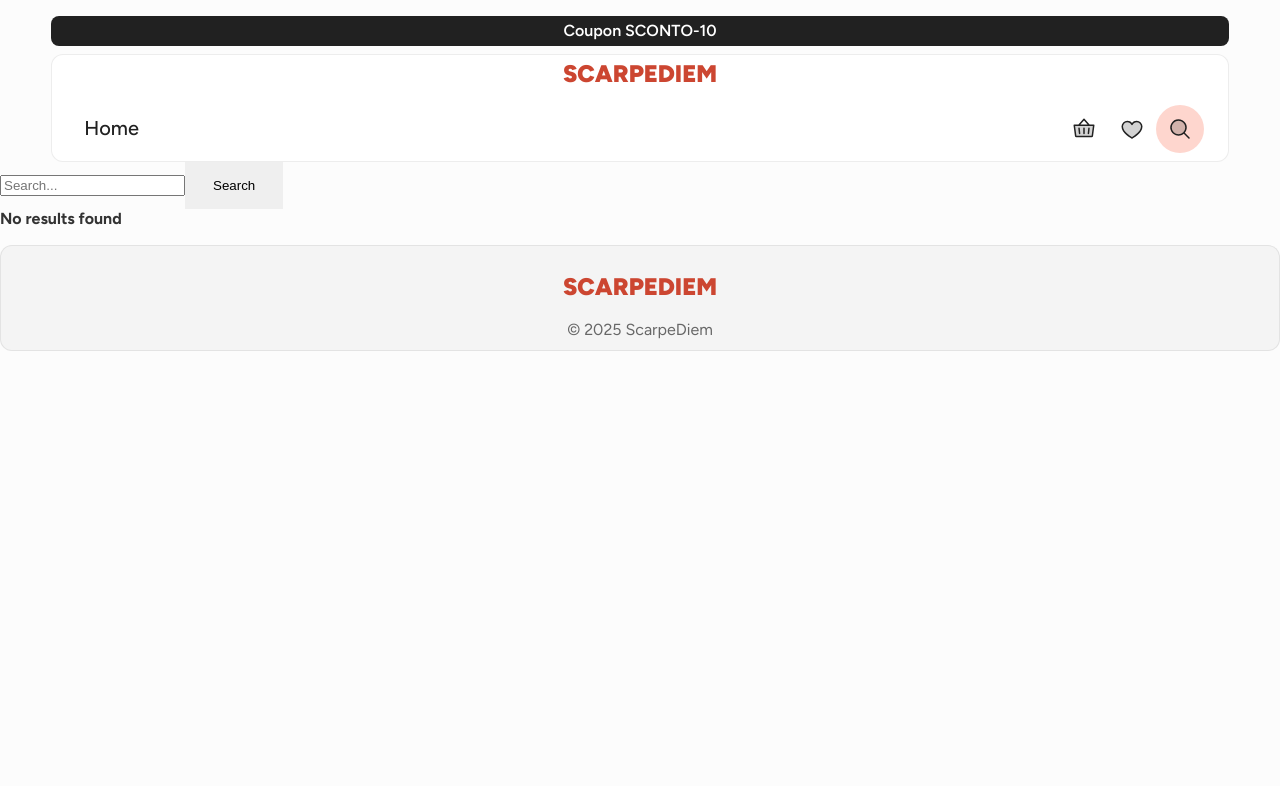
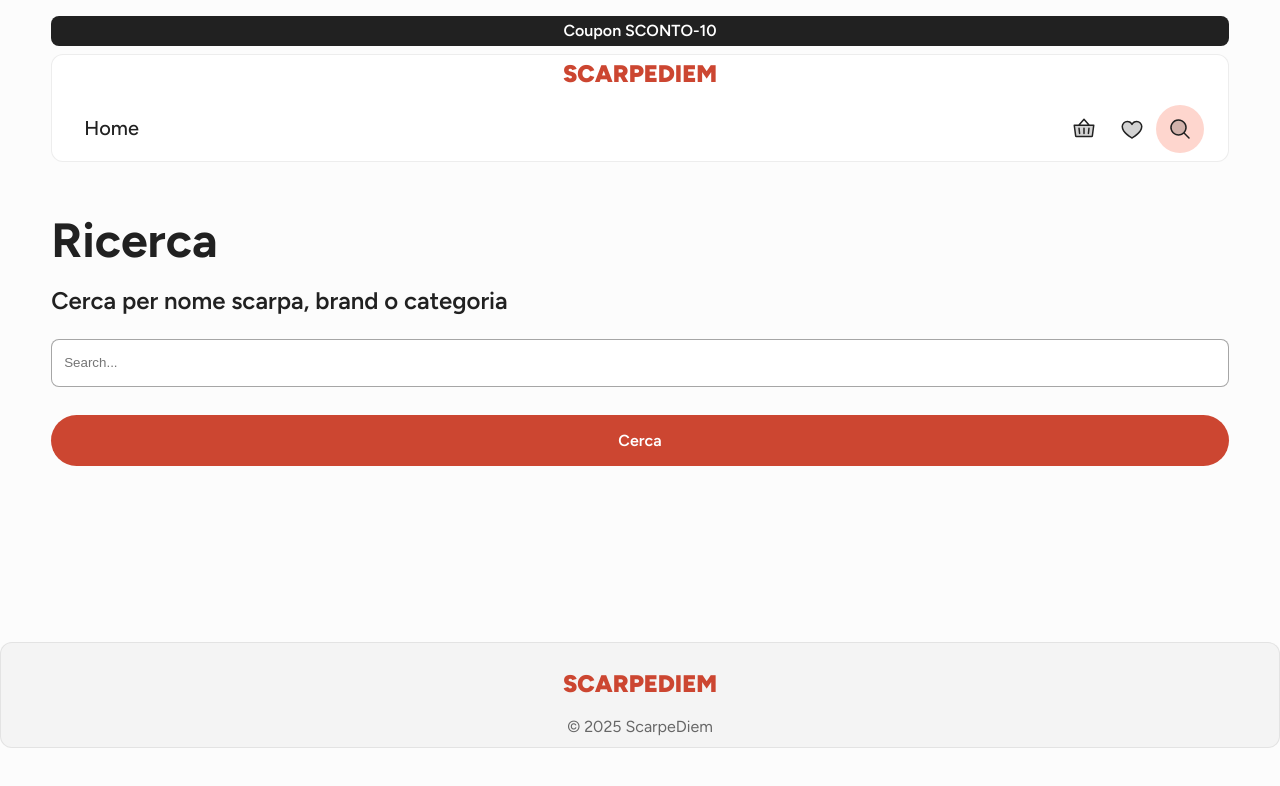
Before and after one commit to lorenzoferrante97/scarpe_diem, a React (Vite) app in the folder frontend/: page /search in a window 1280 px wide. Shown: the top 786 px of the page. Built offline with nearby package versions, Linux system fonts and the light colour scheme.

Commit message:
edit: add 404 page + edit card + style search

```diff
--- a/frontend/src/App.jsx
+++ b/frontend/src/App.jsx
@@ -6,6 +6,7 @@ import ProductPage from './pages/ProductPage'; //product
 import Cart from './components/Cart';
 import Checkout from './pages/Checkout';
 import SearchPage from './pages/SerchPage';
+import NotFound404 from './pages/notFound404';
 
 function App() {
   return (
@@ -18,6 +19,7 @@ function App() {
             <Route path="/cart" Component={Cart}></Route>
             <Route path="/search" Component={SearchPage}></Route>
             <Route path="/checkout" Component={Checkout}></Route>
+            <Route path="*" Component={NotFound404}></Route>
           </Route>
         </Routes>
       </BrowserRouter>
--- a/frontend/src/components/Card.jsx
+++ b/frontend/src/components/Card.jsx
@@ -7,11 +7,11 @@ export default function Card({ content }) {
     <>
       <Link to={`/product/${slug}`} className="card carousel-card">
         <figure className="card-image">
-          <img src={Immagine} alt={Prodotto} />
+          <img src={Immagine || content.image} alt={Prodotto || content.name} />
         </figure>
         <div className="card-info-box">
-          <h3 className="card-title">{Prodotto}</h3>
-          <span className="card-price">&euro;{Prezzo}</span>
+          <h3 className="card-title">{Prodotto || content.name}</h3>
+          <span className="card-price">&euro;{Prezzo || content.price}</span>
         </div>
         <div className="card-actions-box">
           <button className="card-action-cart">
--- a/frontend/src/index.css
+++ b/frontend/src/index.css
@@ -5,3 +5,5 @@
 @import './style/cart.css';
 @import './style/footer.css';
 @import './style/checkout.css';
+@import './style/notFound.css';
+@import './style/search.css';
--- /dev/null
+++ b/frontend/src/pages/NotFound404.jsx
@@ -0,0 +1,12 @@
+export default function NotFound404() {
+  return (
+    <>
+      <main>
+        <section className="notfound-section">
+          <span className="notfound-number">404</span>
+          <p>Il contenuto che hai cercato non esiste</p>
+        </section>
+      </main>
+    </>
+  );
+}
--- a/frontend/src/pages/SerchPage.jsx
+++ b/frontend/src/pages/SerchPage.jsx
@@ -1,58 +1,63 @@
-import { Link } from "react-router-dom";
-import { useGlobalContext } from "../contexts/GlobalContext";
+import { Link } from 'react-router-dom';
+import { useGlobalContext } from '../contexts/GlobalContext';
+import Card from '../components/Card';
 
 export default function SearchPage() {
   const { setSearchTerm, handleSearch, searchResults } = useGlobalContext();
   return (
-      <>
-
-      <form onSubmit={handleSearch}>
-        <div className="">
-          <input
-            type="text"
-            className=""
-            placeholder="Search..."
-            aria-label="Search"
-            aria-describedby="button-addon2"
-            onChange={(e) => setSearchTerm(e.target.value)}
-          />
-          <button
-            className=""
-            type="submit"
-            id="button-addon2"
-          >
-            Search
-          </button>
-        </div>
-      </form>
-      {searchResults.length > 0 ? (
-        <div className="">
-          <h2>Search Results:</h2>
-          <ul>
-            {searchResults.map((result) => (
-              <li key={result.slug}>
-                <Link to={`/product/${result.slug}`} className=" ">
-                  <img
-                    src={result.image}
-                    alt={result.name}
-                    style={{
-                      width: "50px",
-                      height: "auto",
-                      marginRight: "10px",
-                    }}
-                  />
-                  {result.name} - {result.name_category} - {result.name_brand}
-                </Link>
-              </li>
-            ))}
-          </ul>
-        </div>
-          )
-          : (
-            <div className="">
-              <h2>No results found</h2>
+    <>
+      <main>
+        <section className="search-form-section">
+          <div className="search-header">
+            <h1 className="h1">Ricerca</h1>
+          </div>
+          <form onSubmit={handleSearch} className="search-form">
+            <div className="search-input-box">
+              <label htmlFor="search" className="text-big">
+                Cerca per nome scarpa, brand o categoria
+              </label>
+              <input name="search" type="text" className="search-input" placeholder="Search..." aria-label="Search" aria-describedby="button-addon2" onChange={(e) => setSearchTerm(e.target.value)} />
             </div>
-          )}
+            <button className="btn btn-accent" type="submit" id="button-addon2">
+              Cerca
+            </button>
+          </form>
+        </section>
+        {/* elenco risultati di ricerca */}
+        <section className="search-results">
+          {
+            searchResults.length > 0 ? (
+              <div className="search-results-container">
+                <span className="text-big">Risultati di ricerca</span>
+                <ul className="search-results-list">
+                  {searchResults.map((result) => {
+                    return (
+                      <Card key={result.slug} content={result} />
+                      // <li className="" key={result.slug}>
+                      //   <Link to={`/product/${result.slug}`} className=" ">
+                      //     <img
+                      //       src={result.image}
+                      //       alt={result.name}
+                      //       style={{
+                      //         width: '50px',
+                      //         height: 'auto',
+                      //         marginRight: '10px',
+                      //       }}
+                      //     />
+                      //     {result.name} - {result.name_category} - {result.name_brand}
+                      //   </Link>
+                      // </li>
+                    );
+                  })}
+                </ul>
+              </div>
+            ) : null
+            // <div className="">
+            //   <h2>No results found</h2>
+            // </div>
+          }
+        </section>
+      </main>
     </>
   );
 }
--- a/frontend/src/style/base.css
+++ b/frontend/src/style/base.css
@@ -150,6 +150,14 @@ button {
   justify-content: center;
   align-items: center;
   gap: 8px;
+}
+
+.btn {
+  min-height: 48px;
+  display: flex;
+  justify-content: center;
+  align-items: center;
+  padding: 16px 28px;
 }
 
 /* button d'accento */
--- a/frontend/src/style/home.css
+++ b/frontend/src/style/home.css
@@ -376,6 +376,10 @@ header .icons-box {
   font-weight: 500;
   color: var(--color-text);
 }
+.nav-item.active {
+  color: var(--color-sec-on-bg);
+  background-color: var(--color-sec-bg);
+}
 
 /* smartphone landscape / mini tablet ----------------------------- */
 @media (min-width: 576px) {
--- /dev/null
+++ b/frontend/src/style/notFound.css
@@ -0,0 +1,14 @@
+.notfound-section {
+  display: flex;
+  flex-direction: column;
+  width: 92%;
+  margin: 0 auto;
+  height: 52vh;
+  justify-content: center;
+  align-items: center;
+}
+
+.notfound-number {
+  font-size: 5rem;
+  color: var(--color-accent-bg);
+}
--- /dev/null
+++ b/frontend/src/style/search.css
@@ -0,0 +1,57 @@
+.search-header {
+  width: 92%;
+  margin: 0 auto;
+  margin-top: 48px;
+}
+
+.search-results {
+  width: 92%;
+  margin: 0 auto;
+}
+
+.search-form-section {
+  width: 100%;
+  display: flex;
+  flex-direction: column;
+  gap: 1rem;
+}
+
+.search-form {
+  width: 92%;
+  margin: 0 auto;
+  display: flex;
+  flex-direction: column;
+  justify-content: start;
+  align-items: stretch;
+  gap: 1.75rem;
+}
+
+.search-input-box {
+  display: flex;
+  flex-direction: column;
+  gap: 1.5rem;
+}
+
+.search-input {
+  min-height: 48px;
+  border-radius: 0.5rem;
+  background-color: #ffffff;
+  border: 1px solid rgba(33, 33, 33, 40%);
+  padding-inline: 0.75rem;
+}
+
+.search-input:focus-visible {
+  outline: 2px solid #212121;
+}
+
+.search-results-container {
+  display: flex;
+  flex-direction: column;
+  gap: 1.5rem;
+}
+
+.search-results-list {
+  display: grid;
+  grid-template-columns: 1fr;
+  gap: 1rem;
+}
```
